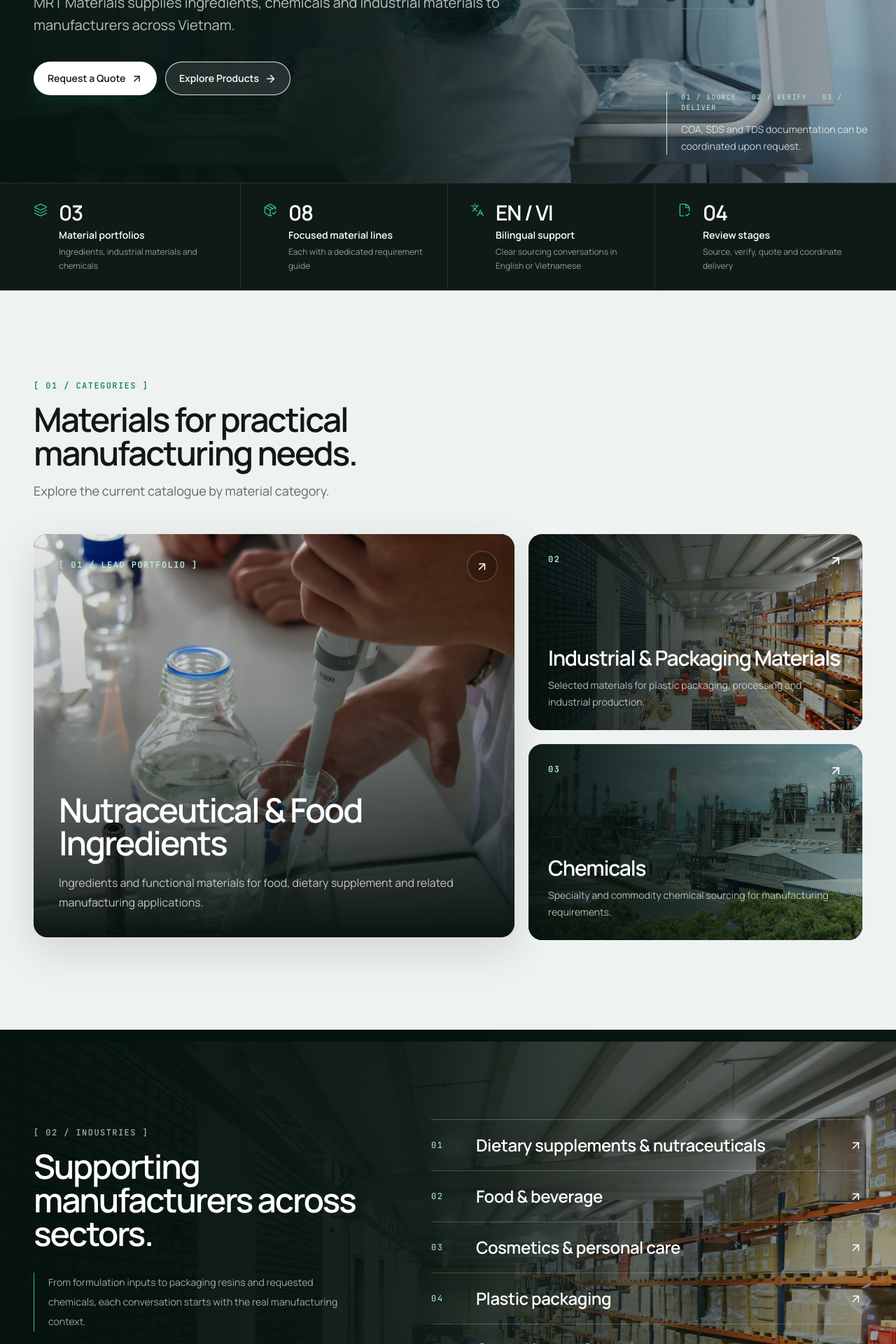
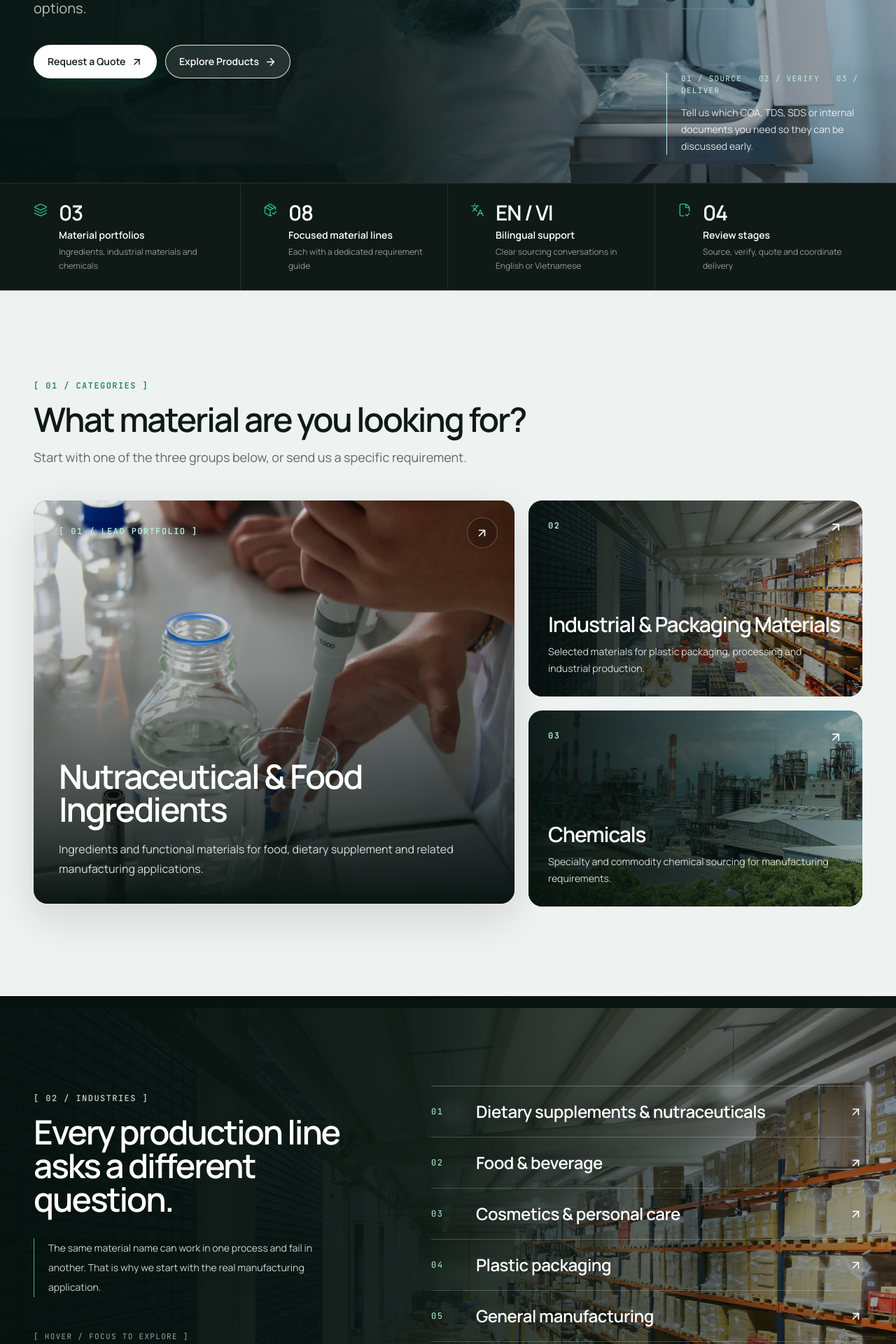
Before and after one commit to mrtmaterials/MRTWEB, a Next.js app: page /en in a window 1280 px wide. Shown: the part 540-2460 px from the top of the page at 70% size. Built offline with nearby package versions, Linux system fonts and the light colour scheme.

Commit message:
Refine copy and mobile navigation

```diff
--- a/app/[lang]/(site)/insights/page.tsx
+++ b/app/[lang]/(site)/insights/page.tsx
@@ -31,9 +31,9 @@ export default async function InsightsPage({ params }: PageProps) {
   const { lang } = await params;
   if (!isLocale(lang)) notFound();
   const copy = {
-    eyebrow: lang === "vi" ? "Insights / Kiến thức" : "Insights / Knowledge",
-    title: lang === "vi" ? "Kiến thức thực tế cho quyết định nguyên liệu tốt hơn." : "Practical knowledge for better material decisions.",
-    description: lang === "vi" ? "Các hướng dẫn song ngữ giúp đội ngũ mua hàng, kỹ thuật và chất lượng chuẩn bị yêu cầu, so sánh tài liệu và lập kế hoạch đánh giá." : "Bilingual guides to help purchasing, technical and quality teams prepare requirements, compare documents and plan evaluations.",
+    eyebrow: lang === "vi" ? "Hướng dẫn cho đội ngũ mua hàng" : "Guides for material buyers",
+    title: lang === "vi" ? "Cần kiểm tra gì trước khi yêu cầu báo giá nguyên liệu?" : "What should you check before requesting a material quote?",
+    description: lang === "vi" ? "Các hướng dẫn song ngữ, dễ dùng về thông số, COA, TDS, SDS, thử nghiệm sản xuất và những thông tin nhà cung cấp cần để xem xét yêu cầu." : "Straightforward bilingual guides on specifications, COA, TDS, SDS, production trials and the details suppliers need to review an enquiry.",
     read: lang === "vi" ? "Đọc hướng dẫn" : "Read guide",
   };
   const list = insights.map((insight) => ({ insight, content: getInsightContent(insight, lang) }));
--- a/components/sections/home-page.tsx
+++ b/components/sections/home-page.tsx
@@ -30,8 +30,8 @@ const editorialCopy = {
     ],
     corridor: {
       eyebrow: "[ SOURCING BRIEF ]",
-      title: "The useful details travel with the material.",
-      body: "A stronger enquiry connects the exact material identity with the application, document needs and delivery context. MRT Materials keeps those details together for review.",
+      title: "A product name is only the starting point.",
+      body: "A useful request tells us what the material is, how you will use it, which documents your team needs and where it must be delivered. Keeping those details together makes the review faster and more accurate.",
       items: [
         { title: "Material identity", body: "Name, CAS number or comparison grade where available." },
         { title: "Application fit", body: "Intended use, process conditions and critical parameters." },
@@ -42,8 +42,8 @@ const editorialCopy = {
     },
     faq: {
       eyebrow: "[ BUYER QUESTIONS ]",
-      title: "Useful answers before the first enquiry.",
-      body: "Start with what your technical and purchasing teams already know. Missing details can be clarified during review.",
+      title: "A few things worth knowing before you contact us.",
+      body: "Send what your technical and purchasing teams already know. We can clarify the missing details together.",
       items: [
         { question: "Can MRT Materials review an unlisted material?", answer: "Yes. Share the material identity, application and available specification so the sourcing requirement can be assessed." },
         { question: "Which documents can be requested?", answer: "Available COA, TDS and SDS documents can be coordinated for the selected material and source. State the required set in your enquiry." },
@@ -63,8 +63,8 @@ const editorialCopy = {
     ],
     corridor: {
       eyebrow: "[ HỒ SƠ TÌM NGUỒN ]",
-      title: "Thông tin cần thiết đi cùng từng yêu cầu nguyên liệu.",
-      body: "Một yêu cầu tốt kết nối đúng định danh nguyên liệu với ứng dụng, tài liệu cần thiết và bối cảnh giao hàng. MRT Materials tập hợp các thông tin đó để xem xét.",
+      title: "Tên nguyên liệu chỉ là điểm bắt đầu.",
+      body: "Một yêu cầu dễ xử lý cần cho biết nguyên liệu là gì, dùng vào đâu, đội ngũ của bạn cần tài liệu nào và giao đến đâu. Khi các thông tin này đi cùng nhau, hai bên sẽ rà soát nhanh và chính xác hơn.",
       items: [
         { title: "Định danh nguyên liệu", body: "Tên, số CAS hoặc phân hạng tham chiếu nếu có." },
         { title: "Mức độ phù hợp", body: "Mục đích sử dụng, điều kiện quy trình và thông số quan trọng." },
@@ -75,8 +75,8 @@ const editorialCopy = {
     },
     faq: {
       eyebrow: "[ CÂU HỎI MUA HÀNG ]",
-      title: "Thông tin hữu ích trước lần trao đổi đầu tiên.",
-      body: "Hãy bắt đầu từ những gì bộ phận kỹ thuật và mua hàng đã có. Các chi tiết còn thiếu có thể được làm rõ trong quá trình xem xét.",
+      title: "Một vài điều nên biết trước khi liên hệ.",
+      body: "Hãy gửi những thông tin mà bộ phận kỹ thuật và mua hàng đã có. Các phần còn thiếu, hai bên có thể cùng làm rõ sau.",
       items: [
         { question: "MRT Materials có xem xét nguyên liệu chưa có trong danh mục không?", answer: "Có. Vui lòng chia sẻ định danh nguyên liệu, ứng dụng và thông số hiện có để chúng tôi xem xét nhu cầu tìm nguồn." },
         { question: "Có thể yêu cầu những tài liệu nào?", answer: "COA, TDS và SDS hiện có có thể được phối hợp cho nguyên liệu và nguồn cung được lựa chọn. Hãy nêu rõ bộ tài liệu cần thiết trong yêu cầu." },
@@ -151,8 +151,8 @@ export function HomePage({ dictionary, locale }: HomePageProps) {
             </Reveal>
           </div>
           <Reveal className="absolute right-10 bottom-10 hidden max-w-[18rem] border-l border-[var(--accent-mint)] pl-5 lg:block" delay={0.35}>
-            <p className="font-mono text-[10px] uppercase tracking-[0.18em] text-[var(--accent-mint)]">01 / SOURCE &nbsp; 02 / VERIFY &nbsp; 03 / DELIVER</p>
-            <p className="mt-3 text-sm leading-6 text-white/75">{home.why.items[1]?.body}</p>
+            <p className="font-mono text-[11px] uppercase tracking-[0.16em] text-[var(--accent-mint)]">01 / SOURCE &nbsp; 02 / VERIFY &nbsp; 03 / DELIVER</p>
+            <p className="mt-3 text-sm leading-6 text-white/85">{home.why.items[1]?.body}</p>
           </Reveal>
         </Container>
       </section>
@@ -188,7 +188,7 @@ export function HomePage({ dictionary, locale }: HomePageProps) {
                 <span className="relative font-mono text-xs font-semibold uppercase text-[var(--accent-mint)]">[ {String(leadCategory.order).padStart(2, "0")} / {locale === "vi" ? "DANH MỤC CHÍNH" : "LEAD PORTFOLIO"} ]</span>
                 <div className="relative mt-auto max-w-2xl pt-32">
                   <h3 className="font-display text-4xl font-semibold leading-[0.98] tracking-[-0.045em] text-white sm:text-5xl">{leadCategory.name[locale]}</h3>
-                  <p className="mt-5 max-w-xl leading-7 text-white/72">{leadCategory.description[locale]}</p>
+                  <p className="mt-5 max-w-xl leading-7 text-white/82">{leadCategory.description[locale]}</p>
                 </div>
                 <span className="absolute top-6 right-6 grid size-11 place-items-center rounded-full border border-white/25 bg-black/20 text-white backdrop-blur-md transition duration-300 group-hover:rotate-45 group-hover:bg-white group-hover:text-[var(--ink)] motion-reduce:transition-none"><ArrowUpRight aria-hidden="true" size={19} /></span>
               </Link>
@@ -202,7 +202,7 @@ export function HomePage({ dictionary, locale }: HomePageProps) {
                     <span className="relative font-mono text-xs font-semibold text-[var(--accent-mint)]">0{category.order}</span>
                     <div className="relative mt-auto max-w-md">
                       <h3 className="font-display text-3xl font-semibold leading-none tracking-[-0.04em] text-white">{category.name[locale]}</h3>
-                      <p className="mt-3 line-clamp-2 text-sm leading-6 text-white/68">{category.description[locale]}</p>
+                      <p className="mt-3 line-clamp-2 text-sm leading-6 text-white/82">{category.description[locale]}</p>
                     </div>
                     <ArrowUpRight aria-hidden="true" className="absolute top-7 right-7 text-white" size={20} />
                   </Link>
@@ -214,7 +214,7 @@ export function HomePage({ dictionary, locale }: HomePageProps) {
       </section>
 
       <IndustryShowcase
-        body={locale === "vi" ? "Từ nguyên liệu công thức đến nhựa bao bì và hóa chất theo yêu cầu, mỗi trao đổi bắt đầu từ bối cảnh sản xuất thực tế." : "From formulation inputs to packaging resins and requested chemicals, each conversation starts with the real manufacturing context."}
+        body={locale === "vi" ? "Cùng một tên nguyên liệu có thể phù hợp với quy trình này nhưng không phù hợp với quy trình khác. Vì vậy, chúng tôi bắt đầu từ ứng dụng sản xuất thực tế." : "The same material name can work in one process and fail in another. That is why we start with the real manufacturing application."}
         eyebrow={home.industries.eyebrow}
         items={home.industries.items}
         locale={locale}
@@ -226,7 +226,7 @@ export function HomePage({ dictionary, locale }: HomePageProps) {
           <div className="lg:sticky lg:top-32 lg:self-start">
             <Reveal><SectionHeading eyebrow={home.process.eyebrow} title={home.process.title} /></Reveal>
             <div className="mt-8 h-1 overflow-hidden rounded-full bg-[var(--line)]"><div className="process-progress h-full w-full origin-left bg-[var(--green-600)]" /></div>
-            <p className="mt-7 max-w-sm text-sm leading-7 text-[var(--muted)]">{locale === "vi" ? "Một luồng trao đổi liên tục giúp thông tin kỹ thuật, tài liệu và điều kiện giao hàng không bị tách rời." : "One continuous review keeps technical information, documents and delivery conditions connected."}</p>
+            <p className="mt-7 max-w-sm text-sm leading-7 text-[var(--muted)]">{locale === "vi" ? "Mỗi bước làm rõ một phần của yêu cầu, để thông tin kỹ thuật, tài liệu và điều kiện giao hàng không bị rời rạc." : "Each step answers a different part of the request, so technical details, documents and delivery terms do not get separated."}</p>
           </div>
           <ol className="relative border-t border-[var(--ink)]">
             <svg aria-hidden="true" className="absolute top-0 left-[2.35rem] hidden h-full w-3 overflow-visible lg:block" preserveAspectRatio="none" viewBox="0 0 12 1000">
@@ -276,7 +276,7 @@ export function HomePage({ dictionary, locale }: HomePageProps) {
             <div aria-hidden="true" className="absolute inset-0 bg-gradient-to-t from-black/85 via-black/15 to-transparent" />
             <div className="absolute right-7 bottom-7 left-7">
               <p className="font-mono text-xs text-[var(--accent-mint)]">[ SOURCE / REVIEW / COORDINATE ]</p>
-              <p className="mt-4 max-w-md text-lg leading-7 text-white/82">{locale === "vi" ? "Một đầu mối trao đổi xuyên suốt từ yêu cầu ban đầu đến các bước giao nhận đã thống nhất." : "One sourcing conversation carried from the initial requirement through the agreed delivery steps."}</p>
+              <p className="mt-4 max-w-md text-lg leading-7 text-white/82">{locale === "vi" ? "Bạn không cần kể lại yêu cầu từ đầu ở mỗi bước. Chúng tôi giữ các thông tin đã thống nhất xuyên suốt quá trình." : "You should not have to explain the same requirement again at every step. We keep the agreed details connected throughout the process."}</p>
             </div>
           </Reveal>
           <div>
@@ -299,9 +299,9 @@ export function HomePage({ dictionary, locale }: HomePageProps) {
         <Container>
           <Reveal>
             <SectionHeading
-              description={locale === "vi" ? "Kiến thức thực tế giúp đội ngũ mua hàng và kỹ thuật chuẩn bị yêu cầu rõ ràng trước khi đánh giá nguồn cung." : "Practical guidance for procurement and technical teams preparing a clear material sourcing brief."}
+              description={locale === "vi" ? "Hướng dẫn xác định nguyên liệu, tài liệu, thử nghiệm và thông tin giao hàng trước khi yêu cầu báo giá." : "Guides for defining materials, documents, trials and delivery details before requesting a quote."}
               eyebrow={locale === "vi" ? "[ KIẾN THỨC VẬT LIỆU ]" : "[ MATERIAL KNOWLEDGE ]"}
-              title={locale === "vi" ? "Chuẩn bị yêu cầu tốt hơn trước khi báo giá." : "Prepare a better brief before requesting a quote."}
+              title={locale === "vi" ? "Cần kiểm tra gì trước khi gửi yêu cầu báo giá?" : "What should you check before requesting a quote?"}
             />
           </Reveal>
           <div className="mt-12 grid gap-10 border-t border-[var(--ink)] pt-9 lg:grid-cols-3 lg:gap-0">
@@ -388,7 +388,7 @@ export function HomePage({ dictionary, locale }: HomePageProps) {
             <div className="relative min-h-[22rem] lg:min-h-full">
               <Image alt="Laboratory quality review for material sourcing" className="absolute inset-0 h-full w-full object-cover" fill sizes="(max-width: 1024px) 100vw, 42vw" src="/images/editorial/lab-quality.webp" />
               <div aria-hidden="true" className="absolute inset-0 bg-gradient-to-r from-[var(--green-700)]/45 to-transparent" />
-              <p className="absolute right-7 bottom-7 left-7 font-mono text-[10px] text-white/80">[ REQUIREMENT / DOCUMENTS / REVIEW ]</p>
+              <p className="absolute right-7 bottom-7 left-7 font-mono text-[11px] text-white/85">[ REQUIREMENT / DOCUMENTS / REVIEW ]</p>
             </div>
           </Reveal>
         </Container>
--- a/components/sections/industry-showcase.tsx
+++ b/components/sections/industry-showcase.tsx
@@ -45,9 +45,9 @@ export function IndustryShowcase({ body, eyebrow, items, locale, title }: Indust
       <div aria-hidden="true" className="absolute inset-0 -z-10 bg-[linear-gradient(90deg,rgba(5,18,14,0.98)_0%,rgba(5,18,14,0.91)_48%,rgba(5,18,14,0.38)_100%)] transition-opacity duration-700 max-lg:bg-[linear-gradient(180deg,rgba(5,18,14,0.95)_0%,rgba(5,18,14,0.76)_100%)]" />
       <Container className="grid gap-16 lg:grid-cols-[0.9fr_1.1fr] lg:items-end">
         <Reveal>
-          <SectionHeading className="[&_h2]:!text-white [&_p]:!text-white/65" eyebrow={eyebrow} title={title} />
-          <p className="mt-8 max-w-md border-l border-[var(--green-400)] pl-5 text-sm leading-7 text-white/62">{body}</p>
-          <p className="mt-12 hidden font-mono text-[10px] uppercase text-white/45 lg:block">
+          <SectionHeading className="[&_h2]:!text-white [&_p]:!text-white/80" eyebrow={eyebrow} title={title} />
+          <p className="mt-8 max-w-md border-l border-[var(--green-400)] pl-5 text-sm leading-7 text-white/80">{body}</p>
+          <p className="mt-12 hidden font-mono text-[11px] uppercase text-white/60 lg:block">
             {locale === "vi" ? "[ DI CHUỘT / FOCUS ĐỂ KHÁM PHÁ ]" : "[ HOVER / FOCUS TO EXPLORE ]"}
           </p>
         </Reveal>
--- a/content/en.ts
+++ b/content/en.ts
@@ -22,25 +22,25 @@ export const en = {
     value: "Value",
   },
   home: {
-    eyebrow: "MRT Materials / Vietnam", title: "Raw materials & ingredients, sourced with precision.",
-    summary: "MRT Materials supplies ingredients, chemicals and industrial materials to manufacturers across Vietnam.",
+    eyebrow: "Material sourcing / Vietnam", title: "Find the right material, with the right details.",
+    summary: "Tell us what you are making, the grade or specification you need, and where it needs to go. We will help your team review suitable sourcing options.",
     marquee: ["SODIUM", "MAGNESIUM", "PET RESIN", "PARAFFIN WAX", "THICKENERS", "MATERIAL SOURCING"],
-    categories: { eyebrow: "[ 01 / CATEGORIES ]", title: "Materials for practical manufacturing needs.", body: "Explore the current catalogue by material category." },
-    industries: { eyebrow: "[ 02 / INDUSTRIES ]", title: "Supporting manufacturers across sectors.", items: ["Dietary supplements & nutraceuticals", "Food & beverage", "Cosmetics & personal care", "Plastic packaging", "General manufacturing"] },
-    process: { eyebrow: "[ 03 / HOW WE WORK ]", title: "A clear route from requirement to delivery.", steps: [
-      { title: "Source", body: "Share the material, application and requirement your team is assessing." },
-      { title: "Verify documents", body: "We coordinate available documentation and details for your review." },
-      { title: "Quote", body: "Receive a responsive quotation aligned with the information provided." },
-      { title: "Deliver", body: "We coordinate the next steps for an agreed supply arrangement." },
+    categories: { eyebrow: "[ 01 / CATEGORIES ]", title: "What material are you looking for?", body: "Start with one of the three groups below, or send us a specific requirement." },
+    industries: { eyebrow: "[ 02 / INDUSTRIES ]", title: "Every production line asks a different question.", items: ["Dietary supplements & nutraceuticals", "Food & beverage", "Cosmetics & personal care", "Plastic packaging", "General manufacturing"] },
+    process: { eyebrow: "[ 03 / HOW WE WORK ]", title: "What happens after you send an enquiry?", steps: [
+      { title: "Share the requirement", body: "Send the material name, application, grade or specification your team is working with." },
+      { title: "Review the details", body: "We check the available information and coordinate COA, TDS or SDS documents where the source can provide them." },
+      { title: "Build the quotation", body: "We clarify quantity, packaging, destination and timing before preparing a commercial response." },
+      { title: "Coordinate delivery", body: "Once the supply plan is agreed, we stay with the order through the next delivery steps." },
     ] },
-    why: { eyebrow: "[ 04 / WHY MRT ]", title: "Focused support for sourcing conversations.", items: [
-      { title: "Flexible sourcing", body: "Support for listed materials and requirements that need to be sourced." },
-      { title: "Documentation support", body: "COA, SDS and TDS documentation can be coordinated upon request." },
-      { title: "Responsive quotations", body: "Clear communication around the details needed to prepare a quote." },
-      { title: "Logistics coordination", body: "Practical coordination as an order moves toward delivery." },
+    why: { eyebrow: "[ 04 / WHY MRT ]", title: "One team to keep your requirement moving.", items: [
+      { title: "Sourcing around your need", body: "The catalogue is a starting point. If the material is not listed, send the specification and we will review it." },
+      { title: "Documents made clear", body: "Tell us which COA, TDS, SDS or internal documents you need so they can be discussed early." },
+      { title: "A quote with context", body: "Grade, quantity, packaging, destination and timing are checked before the quotation is prepared." },
+      { title: "Follow-through on delivery", body: "The details agreed at the start stay connected as the order moves toward delivery." },
     ] },
-    featured: { eyebrow: "[ 05 / FEATURED MATERIALS ]", title: "Start with the current catalogue." },
-    cta: { title: "Need a material not listed?", body: "Tell us the specification — we will review your sourcing requirement.", button: "Discuss your requirement" },
+    featured: { eyebrow: "[ 05 / FEATURED MATERIALS ]", title: "A few materials to start the conversation." },
+    cta: { title: "Still looking for the right material?", body: "Send the product name, a reference grade or the specification you already have. We will tell you what else is needed to review the request.", button: "Send your requirement" },
   },
   industries: {
     eyebrow: "Industries", title: "Materials aligned with manufacturing needs.", intro: "We support sourcing conversations across the following sectors.",
@@ -52,7 +52,7 @@ export const en = {
       { title: "General manufacturing", body: "Materials and chemicals considered for project-specific manufacturing needs.", categories: ["Industrial & Packaging Materials", "Chemicals"] },
     ],
   },
-  about: { eyebrow: "About MRT Materials", title: "A Vietnam-based partner for material sourcing.", body: "MRT Materials connects manufacturers with dependable raw material sources for ingredient, chemical and industrial material requirements.", valuesTitle: "How we work", values: ["Quality", "Transparency", "Responsiveness", "Long-term partnership"] },
+  about: { eyebrow: "About MRT Materials", title: "A Vietnam-based partner for material sourcing.", body: "MRT Materials works with manufacturers on sourcing enquiries for ingredients, chemicals and industrial materials.", valuesTitle: "How we work", values: ["Quality", "Transparency", "Responsiveness", "Long-term partnership"] },
   quality: { eyebrow: "Quality & Compliance", title: "A careful approach to material information.", intro: "We support a practical review process for each sourcing requirement.", items: [
     { title: "Supplier vetting", body: "Sources are considered against the requirements shared for the relevant material." },
     { title: "Documentation on request", body: "Available COA, SDS and TDS documentation can be coordinated for review upon request." },
```
Also changed, not shown: components/layout/mobile-nav.tsx (+13 -2 lines), components/motion/smooth-scroll.tsx (+7 -0 lines), content/vi.ts (+17 -17 lines), data/insights.ts (+19 -19 lines).
